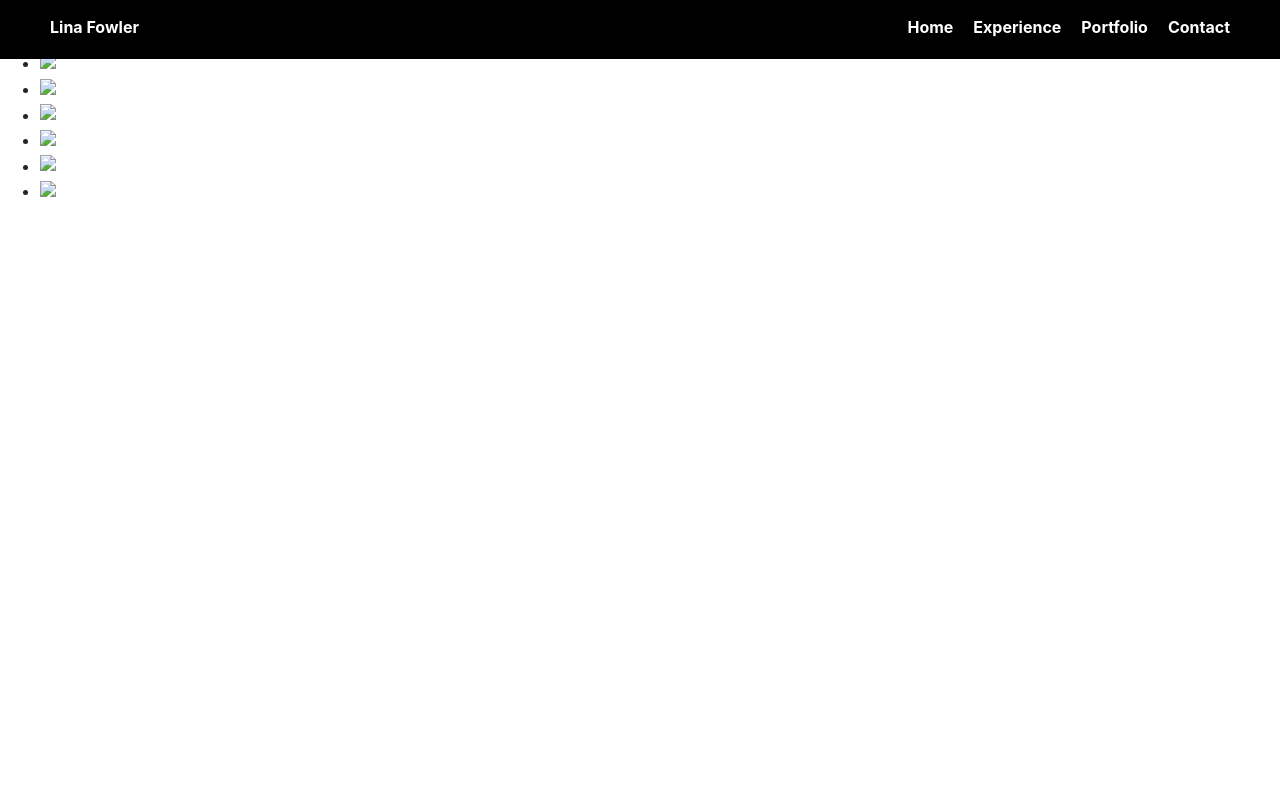
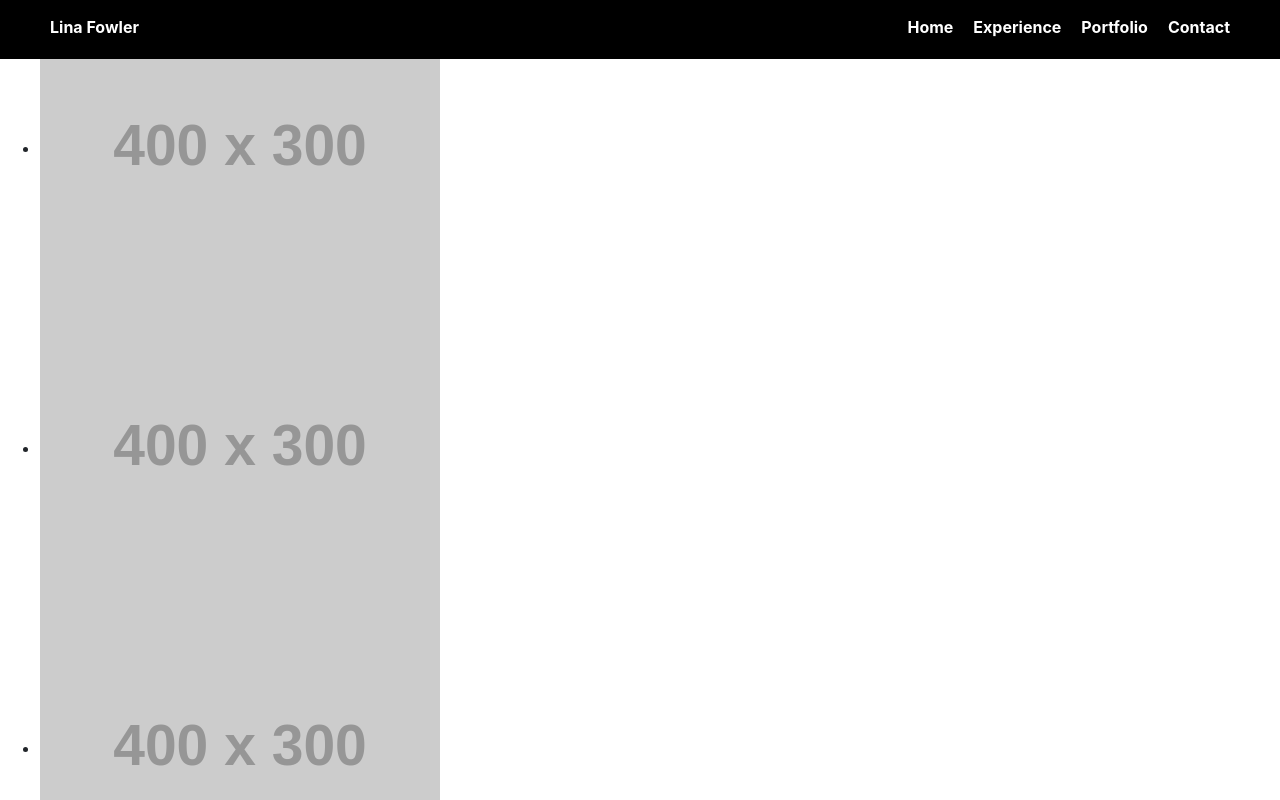
Before and after one commit to linalangford235/linaFowlerProfile, a plain HTML site: page Portfolio.html in a window 1280 px wide. Shown: the top 800 px of the page. Drawn offline with nearby package versions, Linux system fonts and the light colour scheme; placeholder pictures from the web are drawn by us; a web font is replaced by a local one.

Commit message:
added gallery changes

```diff
--- a/Portfolio.html
+++ b/Portfolio.html
@@ -18,34 +18,35 @@
               <li><a href="Portfolio.html">Portfolio</a></li>
               <li><a href="mail:lina.langford235@gmail.com">Contact</a></li>
             </ul>
+
+
         </div>
 
 <body>
         <ul class="thumbnails">
                 <li class="span3">
-                        <a class="thumbnail" rel="lightbox[group]" href="img/pics/1.jpg"><img class="group1" src="img/pics/1.jpg" title="Image Title" /></a>
+                        <a class="thumbnail" rel="lightbox[group]" href="http://placehold.it/400x300"><img class="group1" src="http://placehold.it/400x300" title="Image Title" /></a>
                     </li> <!--end thumb -->
                     <li class="span3">
-                        <a class="thumbnail" rel="lightbox[group]" href="img/pics/2.jpg"><img class="group1" src="img/pics/2.jpg" title="Image Title" /></a>
+                        <a class="thumbnail" rel="lightbox[group]" href="http://placehold.it/400x300"><img class="group1" src="http://placehold.it/400x300" title="Image Title" /></a>
                     </li> <!--end thumb -->
                     <li class="span3">
-                        <a class="thumbnail" rel="lightbox[group]" href="img/pics/3.jpg"><img class="group1" src="img/pics/3.jpg" title="Image Title" /></a>
+                        <a class="thumbnail" rel="lightbox[group]" href="http://placehold.it/400x300"><img class="group1" src="http://placehold.it/400x300" title="Image Title" /></a>
                     </li> <!--end thumb -->
                     <li class="span3">
-                        <a class="thumbnail" rel="lightbox[group]" href="img/pics/4.jpg"><img class="group1" src="img/pics/4.jpg" title="Image Title" /></a>
+                        <a class="thumbnail" rel="lightbox[group]" href="http://placehold.it/400x300"><img class="group1" src="http://placehold.it/400x300" title="Image Title" /></a>
                     </li> <!--end thumb -->
                     <li class="span3">
-                        <a class="thumbnail" rel="lightbox[group]" href="img/pics/5.jpg"><img class="group1" src="img/pics/5.jpg" title="Image Title" /></a>
+                        <a class="thumbnail" rel="lightbox[group]" href="http://placehold.it/400x300"><img class="group1" src="http://placehold.it/400x300" title="Image Title" /></a>
                     </li> <!--end thumb -->
                     <li class="span3">
-                        <a class="thumbnail" rel="lightbox[group]" href="img/pics/6.jpg"><img class="group1" src="img/pics/6.jpg" title="Image Title" /></a>
+                        <a class="thumbnail" rel="lightbox[group]" href="http://placehold.it/400x300"><img class="group1" src="http://placehold.it/400x300" title="Image Title" /></a>
                     </li> <!--end thumb -->
                     <li class="span3">
-                        <a class="thumbnail" rel="lightbox[group]" href="img/pics/7.jpg"><img class="group1" src="img/pics/7.jpg" title="Image Title" /></a>
+                        <a class="thumbnail" rel="lightbox[group]" href="http://placehold.it/400x300"><img class="group1" src="http://placehold.it/400x300" title="Image Title" /></a>
                     </li> <!--end thumb -->
                     <li class="span3">
-                        <a class="thumbnail" rel="lightbox[group]" href="img/pics/8.jpg"><img class="group1" src="img/pics/8.jpg" title="Image Title" /></a>
+                        <a class="thumbnail" rel="lightbox[group]" href="http://placehold.it/400x300"><img class="group1" src="http://placehold.it/400x300" title="Image Title" /></a>
                     </li> <!--end thumb -->
             </ul><!--end thumbnails -->
-
 </body>
```
